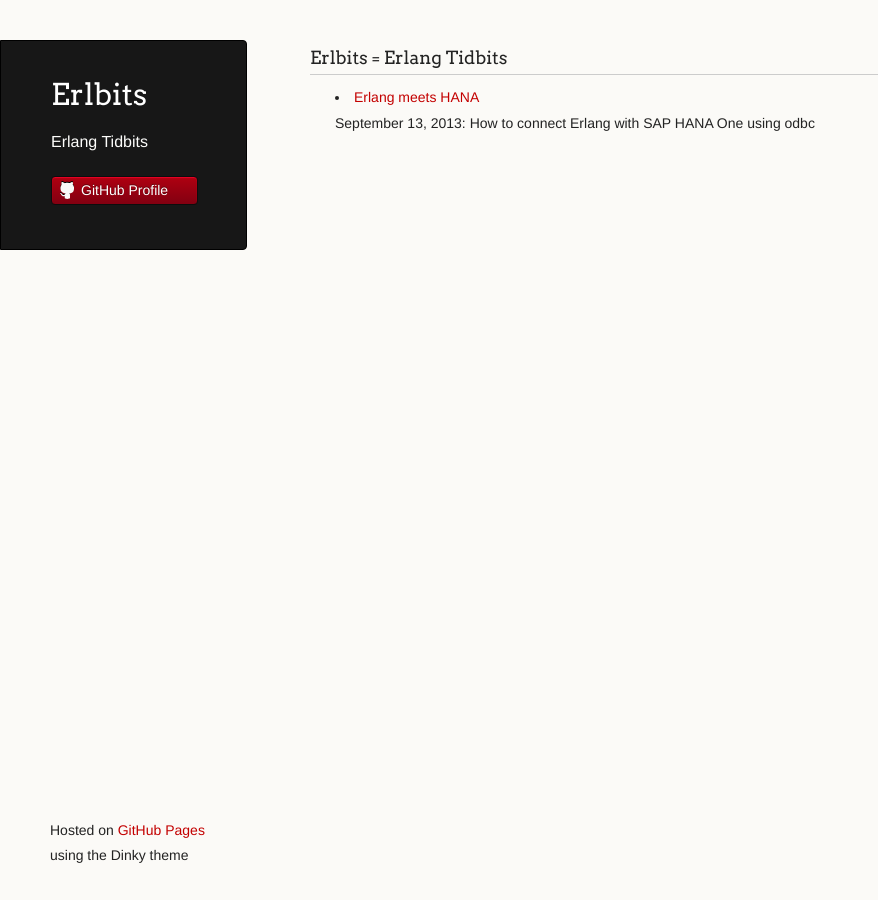
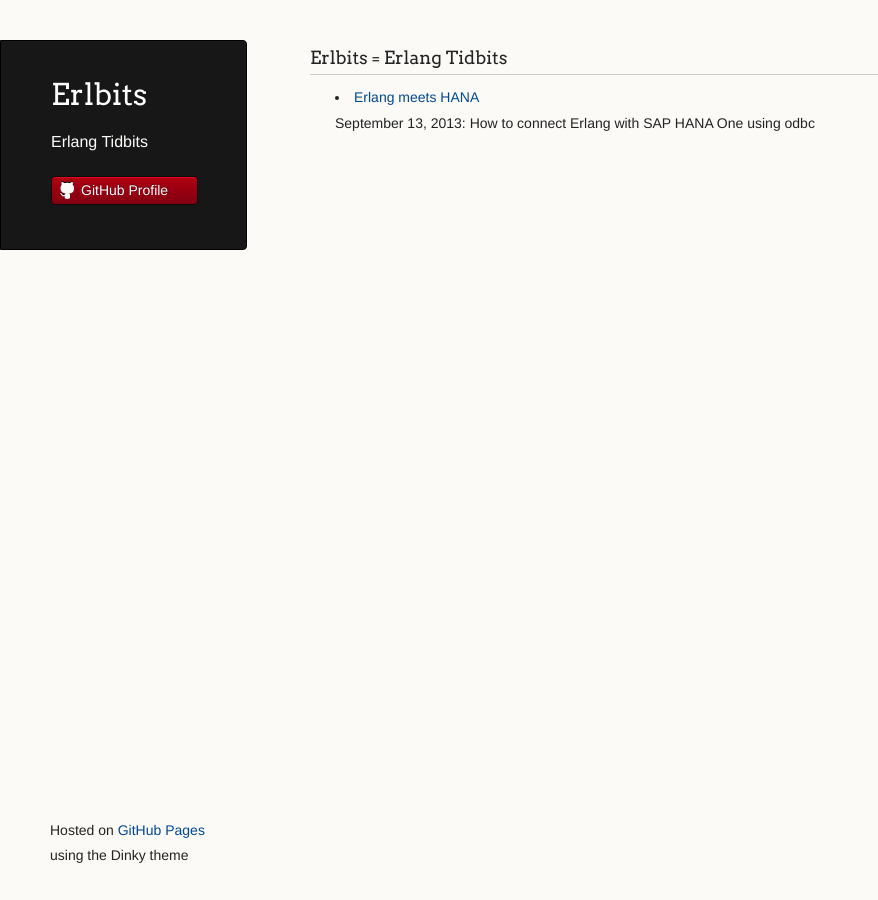
Before and after one commit to HarryWeppner/HarryWeppner.github.io, a Jekyll site: the page built from index.html, in a window 1280 px wide. Shown: the whole page, without its empty margins (0-878 px from the left). Built offline with Jekyll 4.4.1, drawn with Linux system fonts in a browser that asks for light colours.

Commit message:
Dark blue link color
To not confuse with broken links.

```diff
--- a/stylesheets/styles.css
+++ b/stylesheets/styles.css
@@ -79,7 +79,7 @@ h4, h5, h6 {
 }
 
 a {
-  color:#C30000;
+  color:#004890;
   font-weight:200;
   text-decoration:none;
 }
```
